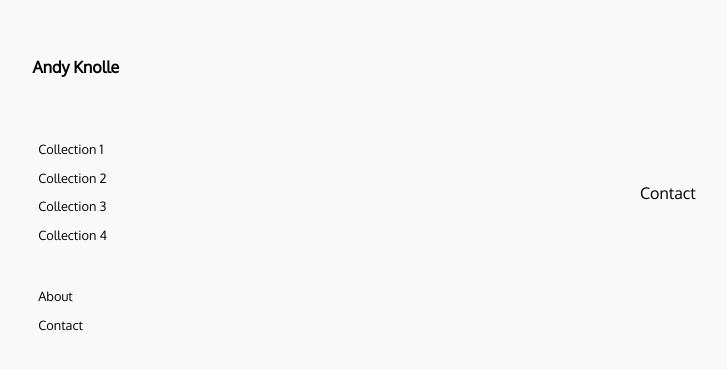
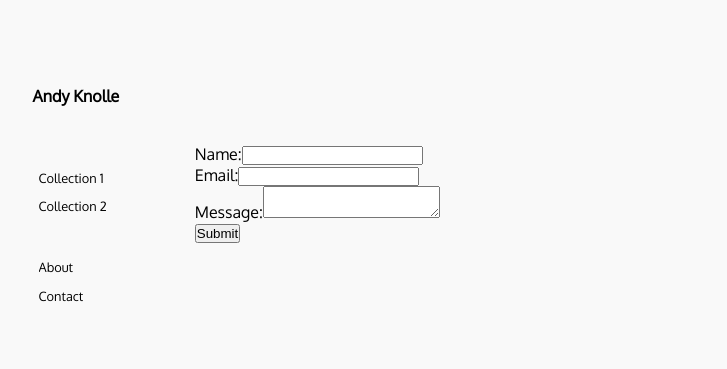
Before and after one commit to louieknolle/Andy_Art_React, a React (Create React App) app: page /contact in a window 1280 px wide. Shown: the part 207-576 px from the top of the page, without its empty margins (59-786 px from the left). Built offline with nearby package versions, Linux system fonts and the light colour scheme.

Commit message:
start adding email form

```diff
--- a/package.json
+++ b/package.json
@@ -6,7 +6,10 @@
     "@testing-library/jest-dom": "^5.16.5",
     "@testing-library/react": "^13.4.0",
     "@testing-library/user-event": "^13.5.0",
+    "cors": "^2.8.5",
+    "express": "^4.18.2",
     "firebase": "^9.6.10",
+    "nodemailer": "^6.8.0",
     "react": "^18.2.0",
     "react-dom": "^18.2.0",
     "react-lazy-load-image-component": "^1.5.6",
--- a/src/components/App.js
+++ b/src/components/App.js
@@ -4,8 +4,8 @@ import '../index.css';
 import SharedLayout from "./SharedLayout";
 import Collection1Content from "./Collection1Content";
 import Collection2Content from "./Collection2Content";
-import Collection3Content from "./Collection3Content";
-import Collection4Content from "./Collection4Content";
+// import Collection3Content from "./Collection3Content";
+// import Collection4Content from "./Collection4Content";
 import About from "./About";
 import Contact from "./Contact";
 
@@ -19,8 +19,8 @@ function App() {
           <Route path='/' element={<SharedLayout />} >
             <Route index element={<Collection1Content />} />
             <Route path='collection2' element={<Collection2Content />} />
-            <Route path='collection3' element={<Collection3Content />} />
-            <Route path='collection4' element={<Collection4Content />} />
+            {/* <Route path='collection3' element={<Collection3Content />} />
+            <Route path='collection4' element={<Collection4Content />} /> */}
             <Route path='about' element={<About />} />
             <Route path='contact' element={<Contact />} />
           </Route>
--- a/src/components/Contact.js
+++ b/src/components/Contact.js
@@ -1,9 +1,50 @@
-import React from 'react'
+import React, { useState } from "react";
 
 const Contact = () => {
+
+  const [status, setStatus] = useState("Submit");
+
+  const handleSubmit = async (e) => {
+    e.preventDefault();
+    setStatus("Sending...");
+
+    const { name, email, message } = e.target.elements;
+
+    let details = {
+      name: name.value,
+      email: email.value,
+      message: message.value,
+    };
+
+    let response = await fetch("http://localhost:5000/contact", {
+      method: "POST",
+      headers: {
+        "Content-Type": "application/json;charset=utf-8",
+      },
+      body: JSON.stringify(details),
+    });
+
+    setStatus("Submit");
+    let result = await response.json();
+    alert(result.status);
+  };
   return (
-    <div className='content'>Contact</div>
-  )
-}
+    <form onSubmit={handleSubmit}>
+      <div>
+        <label htmlFor="name">Name:</label>
+        <input type="text" id="name" required />
+      </div>
+      <div>
+        <label htmlFor="email">Email:</label>
+        <input type="email" id="email" required />
+      </div>
+      <div>
+        <label htmlFor="message">Message:</label>
+        <textarea id="message" required />
+      </div>
+      <button type="submit">{status}</button>
+    </form>
+  );
+};
 
-export default Contact
+export default Contact;
--- a/src/components/NavBar.js
+++ b/src/components/NavBar.js
@@ -26,7 +26,7 @@ function NavBar() {
                 Collection 2
               </NavLink>
             </li>
-            <li>
+            {/* <li>
             <NavLink
                 to='/collection3'
                 className={({isActive})=>(isActive ? 'link active' : 'link')}
@@ -41,7 +41,7 @@ function NavBar() {
                 >
                 Collection 4
               </NavLink>
-            </li>
+            </li> */}
             <div className="nonArtLinks">
               <li>
                 <NavLink
--- a/src/index.css
+++ b/src/index.css
@@ -256,6 +256,8 @@ img {
     display: flex;
     flex-direction: column;
     width: 60%;
+    align-items: center;
+    justify-content: center;
   }
 
   .caption {
```
Also changed, not shown: src/server.js (added, +26 -0 lines), 1 other file (tests, documents, lock files or other folders).
